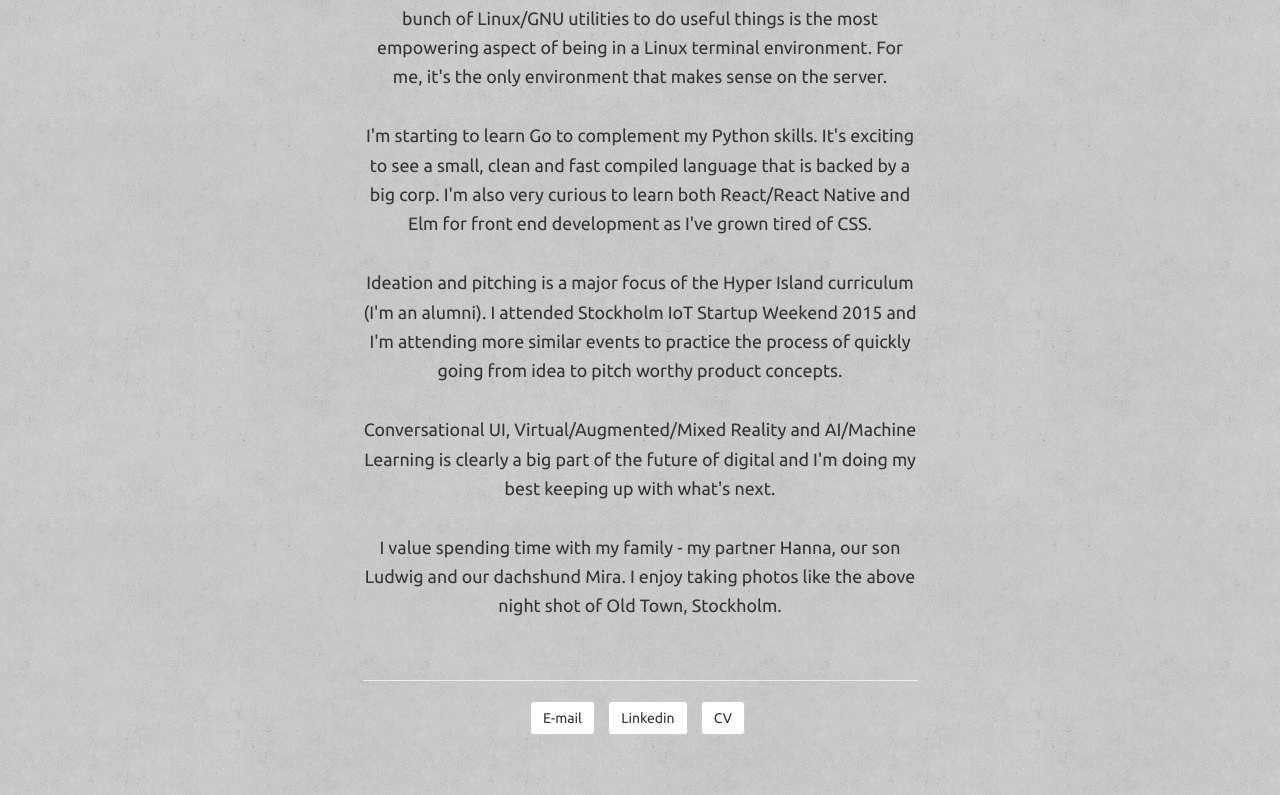
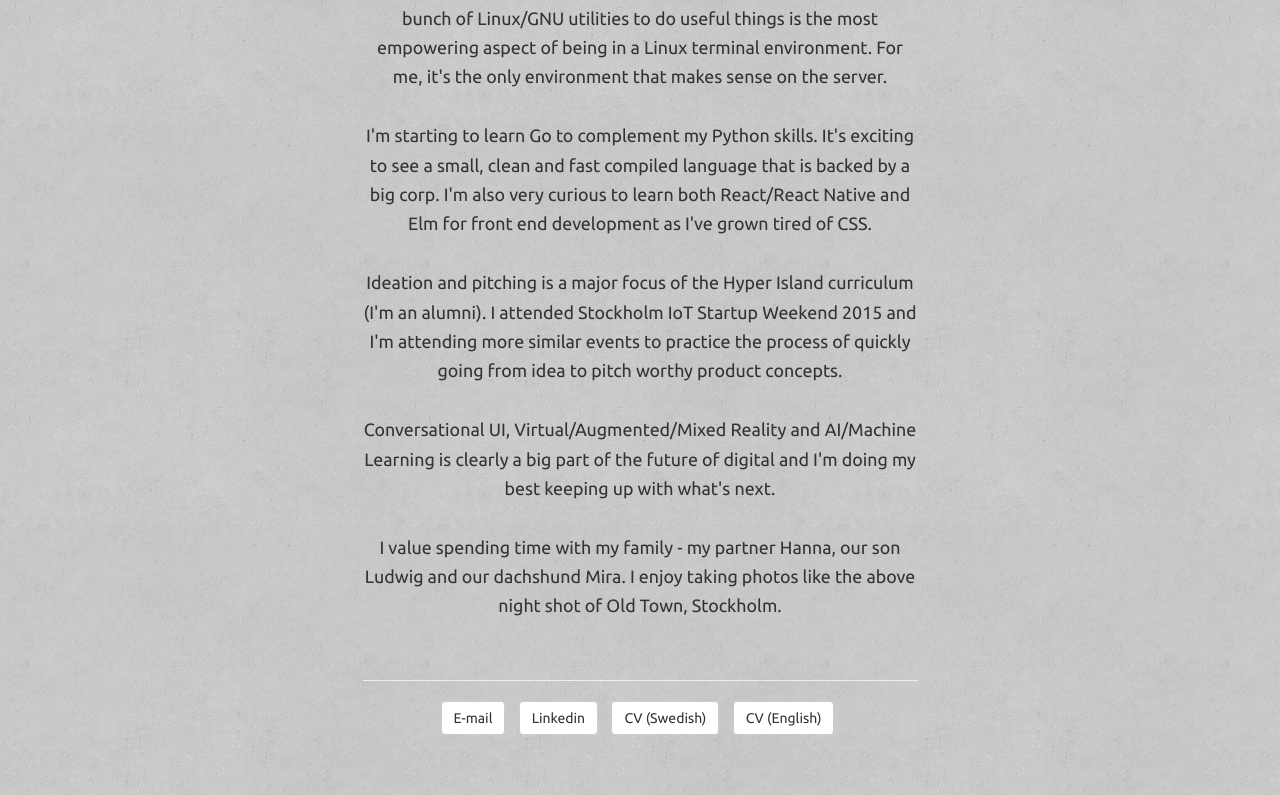
Before and after one commit to davidberglund/davidberglund.github.io, a plain HTML site: page index.html in a window 1280 px wide. Shown: the part 1347-2142 px from the top of the page. Drawn offline with nearby package versions, Linux system fonts and the light colour scheme.

Commit message:
English and Swedish CVs
Signed-off-by: David Berglund <dabe@river.se>

```diff
--- a/index.html
+++ b/index.html
@@ -47,7 +47,8 @@ I'm starting to learn Go to complement my Python skills. It's exciting to see a
                     <ul class="list-inline">
                     <li><a href="mailto:hej@davidlars.com"><button type="button" class="btn btn-default btn-bg">E-mail</button></a></li>
                     <li><a href="https://se.linkedin.com/pub/david-berglund/26/7b6/27b"><button type="button" class="btn btn-default btn-bg">Linkedin</button></a></li>
-                    <li><a href="files/cv.pdf">  <button type="button" class="btn btn-default btn-bg">CV</button></a></li>
+                    <li><a href="files/DavidBerglundCVSve.pdf">  <button type="button" class="btn btn-default btn-bg">CV (Swedish)</button></a></li>
+                    <li><a href="files/DavidBerglundCVEng.pdf">  <button type="button" class="btn btn-default btn-bg">CV (English)</button></a></li>
                     </ul>
                 </div>
             </div>
```
